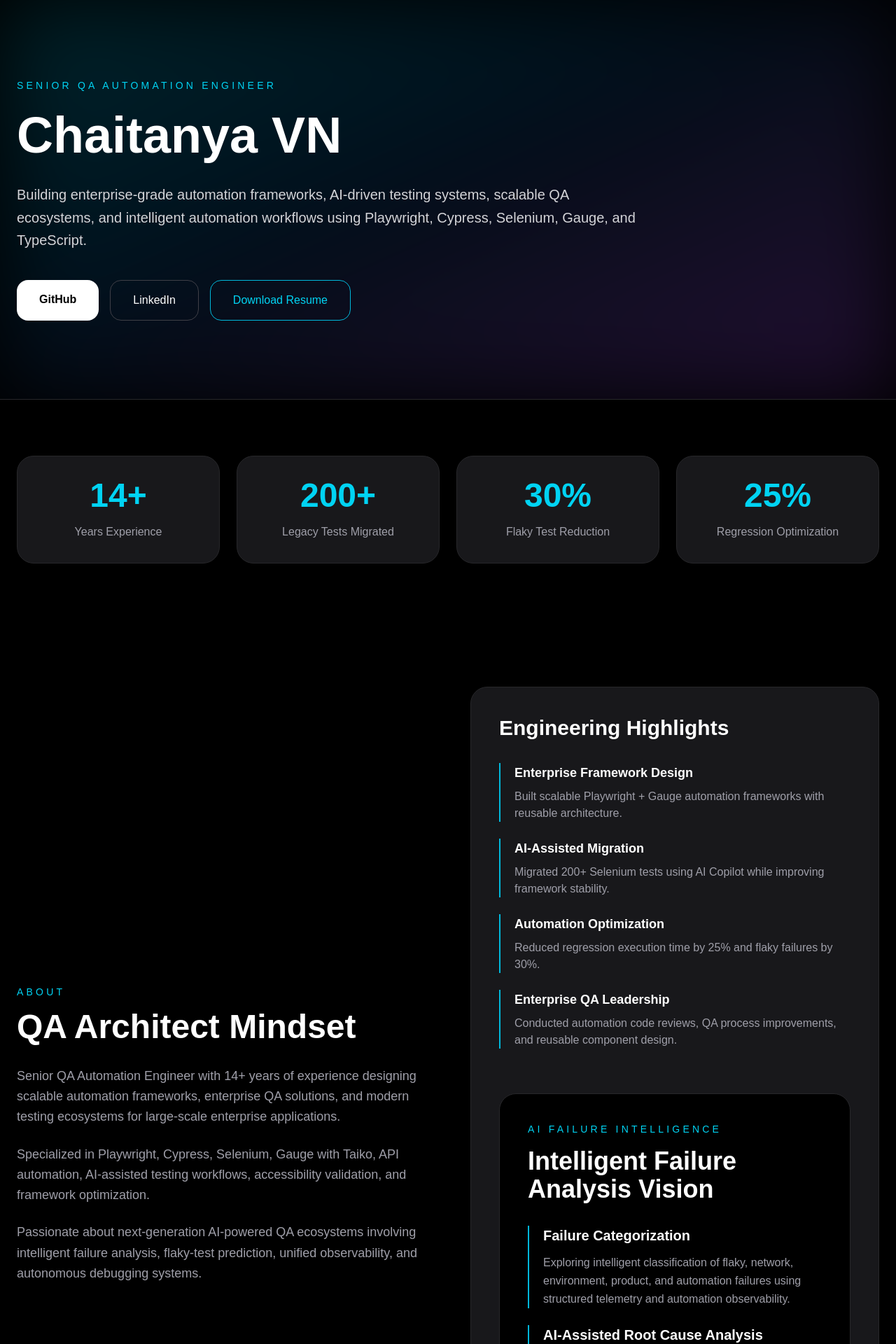
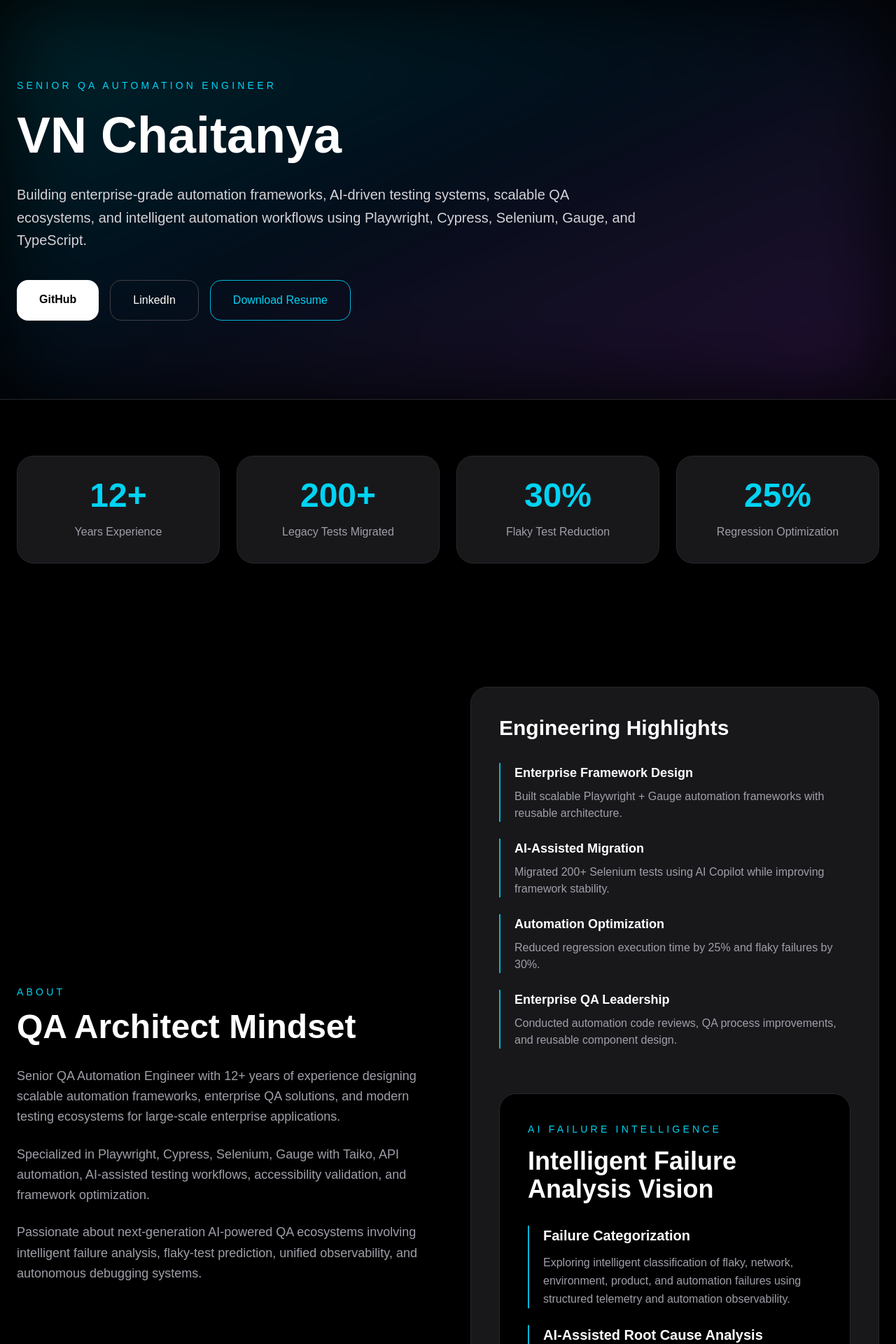
Before and after one commit to chaitanyavn9/chaitanyavn-portfolio, a Next.js app: page / in a window 1280 px wide. Shown: the top 1920 px of the page at 70% size. Built offline with nearby package versions, Linux system fonts and the light colour scheme.

Commit message:
Updated the Resume and corrected few details

```diff
--- a/app/layout.tsx
+++ b/app/layout.tsx
@@ -13,8 +13,8 @@ const geistMono = Geist_Mono({
 });
 
 export const metadata: Metadata = {
-  title: "Create Next App",
-  description: "Generated by create next app",
+  title: "VN Chaitanya | Senior QA Automation Engineer",
+  description: "Senior QA Automation Engineer with 12+ years building enterprise automation frameworks using Playwright, Cypress, and Selenium. Specialised in framework design, BDD, AI-assisted testing, and Salesforce QA.",
 };
 
 export default function RootLayout({
--- a/app/page.tsx
+++ b/app/page.tsx
@@ -5,7 +5,7 @@ import { motion } from "framer-motion";
 export default function Home() {
   const metrics = [
     {
-      number: "14+",
+      number: "12+",
       label: "Years Experience",
     },
     {
@@ -58,7 +58,7 @@ export default function Home() {
             </p>
 
             <h1 className="text-6xl md:text-7xl font-black leading-tight mb-6">
-              Chaitanya VN
+              VN Chaitanya
             </h1>
 
             <p className="text-zinc-300 text-xl max-w-4xl leading-relaxed">
@@ -131,7 +131,7 @@ export default function Home() {
             </h2>
 
             <p className="text-zinc-400 text-lg leading-relaxed">
-              Senior QA Automation Engineer with 14+ years of
+              Senior QA Automation Engineer with 12+ years of
               experience designing scalable automation
               frameworks, enterprise QA solutions, and modern
               testing ecosystems for large-scale enterprise
@@ -404,7 +404,7 @@ export default function Home() {
         <div className="max-w-7xl mx-auto px-6 py-14 flex flex-col md:flex-row items-center justify-between">
           <div>
             <h3 className="text-2xl font-bold">
-              Chaitanya VN
+              VN Chaitanya
             </h3>
 
             <p className="text-zinc-500 mt-2">
```
Also changed, not shown: 2 other files (tests, documents, lock files or other folders).
